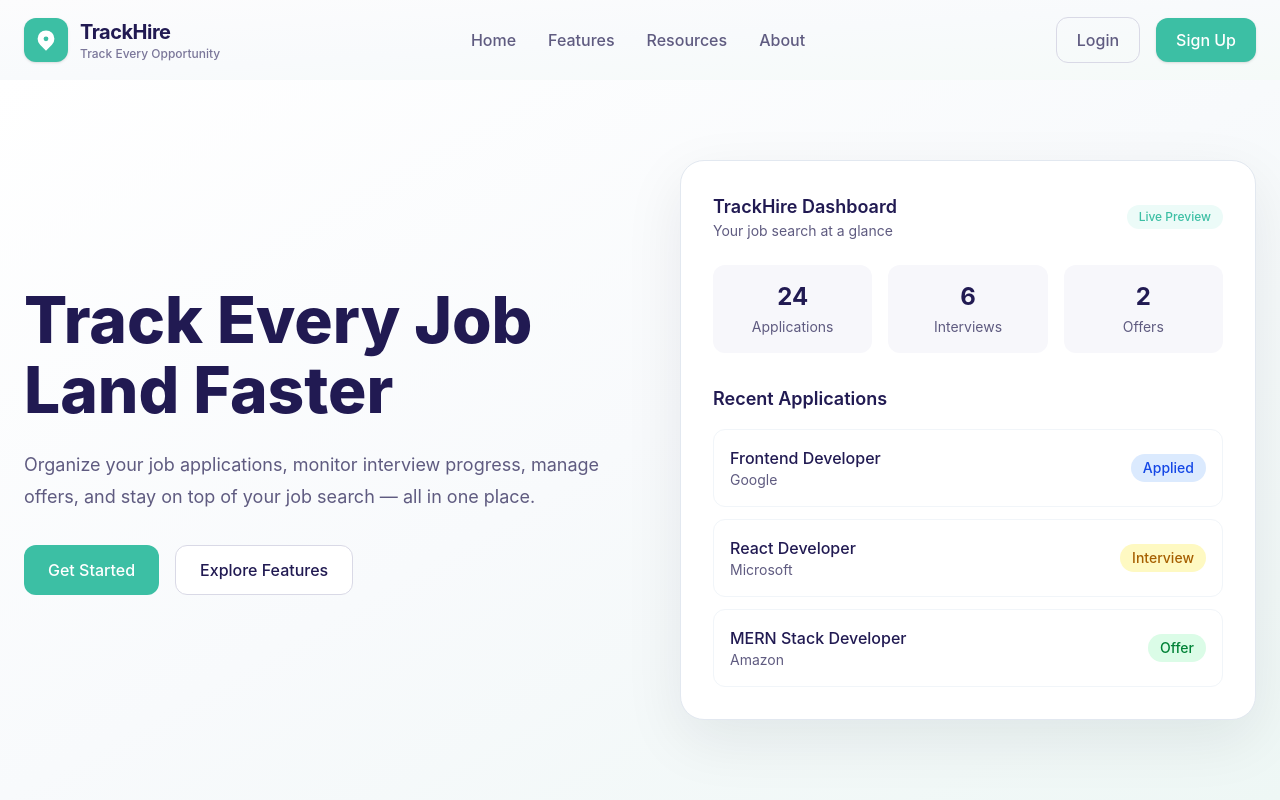
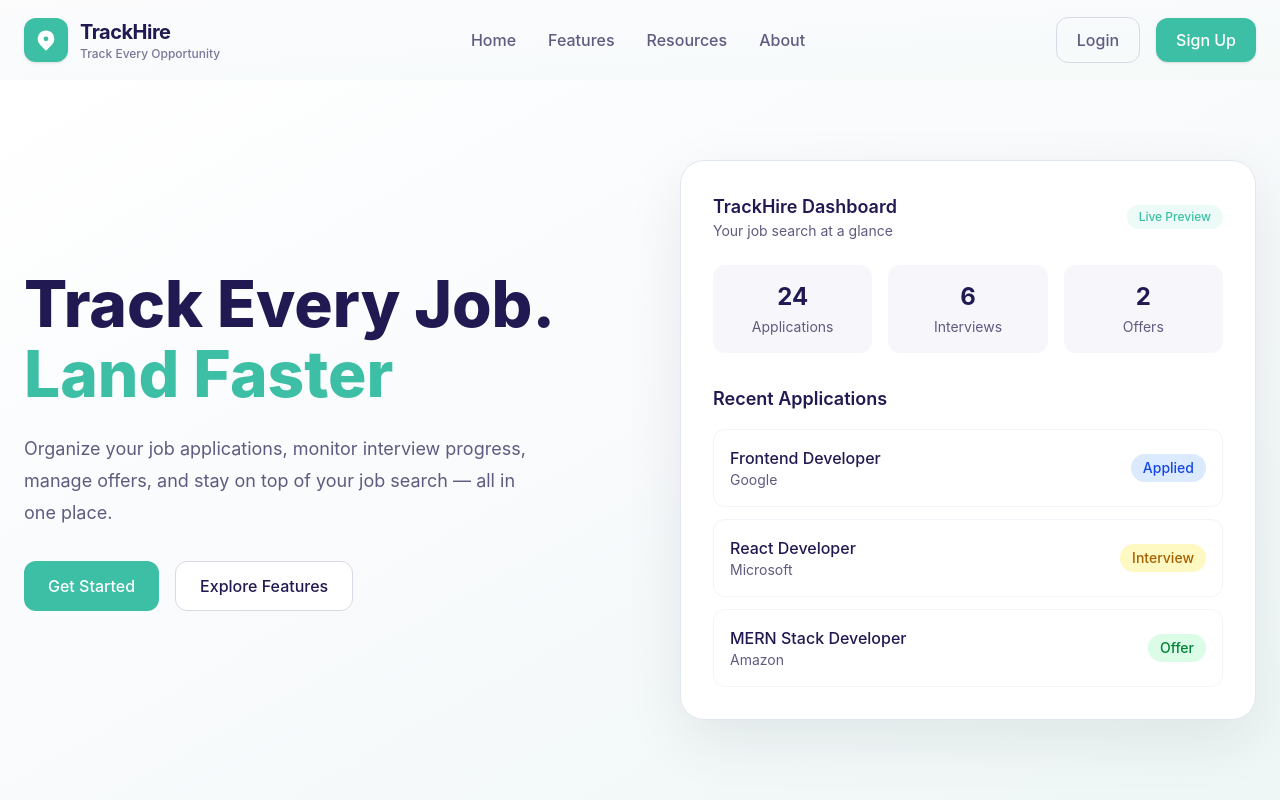
Before and after one commit to MohdNaqeem/TrackHire, a React (Vite) app: page / in a window 1280 px wide. Built offline with nearby package versions, Linux system fonts and the light colour scheme.

Commit message:
update hero page heading

```diff
--- a/src/components/home/Hero/Hero.jsx
+++ b/src/components/home/Hero/Hero.jsx
@@ -7,12 +7,12 @@ function Hero() {
         {/* Left Section */}
         <div className="flex flex-1 flex-col justify-center items-center text-center lg:items-start lg:text-left">
           <h1 className="text-5xl font-extrabold leading-[1.1] text-[#211A52] sm:text-6xl lg:text-[4rem]">
-            Track Every Job
+            Track Every Job.
             <br />
-            Land Faster
+            <span className="text-[#3CBFA4]">Land Faster</span>
           </h1>
 
-          <p className="mt-6 max-w-xl text-base leading-7 text-[#5F5B80] sm:text-lg sm:leading-8">
+          <p className="mt-6 max-w-lg text-base leading-7 text-[#5F5B80] sm:text-lg sm:leading-8">
             Organize your job applications, monitor interview progress, manage
             offers, and stay on top of your job search — all in one place.
           </p>
```
